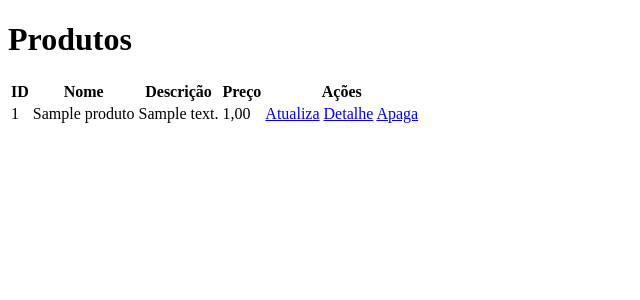
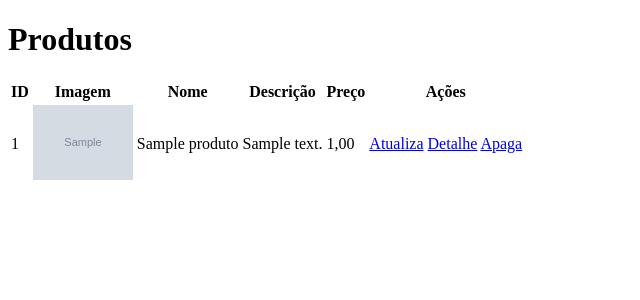
Before and after one commit to denes-rafael/erp, a Django app: page /produtos/ in a window 1280 px wide. Shown: the top 300 px of the page, without its empty margins (0-640 px from the left). Run offline with Django 5.2, Linux system fonts and the light colour scheme; tables that the repository leaves empty hold one stand-in row (values such as "Sample post"); grey boxes marked "Sample" are stand-in pictures.

Commit message:
Imagens - exibir

```diff
--- a/erp/templates/erp/produtos/atualiza.html
+++ b/erp/templates/erp/produtos/atualiza.html
@@ -7,8 +7,11 @@
   </head>
   <body>
     <h1>Atualizar Produto</h1>
-    <form method="post">
+    <form method="post" enctype="multipart/form-data">
       {% csrf_token %}
+      {% if produto.imagem %}
+        <img src="{{ produto.imagem.url }}" alt="{{ produto.nome }}" width="200px"/>
+      {% endif %}
       {{ form }}
       <button type="submit">Salvar</button>
     </form>
--- a/erp/templates/erp/produtos/detalhe.html
+++ b/erp/templates/erp/produtos/detalhe.html
@@ -8,7 +8,9 @@
   <body>
     {% if produto %}
       <h1>Detalhe do Produto</h1>
-
+      {% if produto.imagem %}
+        <img src="{{ produto.imagem.url }}" alt="{{ produto.nome }}" width="200px" />
+      {% endif %}
       <ul>
         <li>
           <b>Nome</b>: {{ produto.nome }}
--- a/erp/templates/erp/produtos/lista.html
+++ b/erp/templates/erp/produtos/lista.html
@@ -12,6 +12,7 @@
       <thead>
         <tr>
           <th>ID</th>
+          <th>Imagem</th>
           <th>Nome</th>
           <th>Descrição</th>
           <th>Preço</th>
@@ -23,6 +24,11 @@
         {% for produto in produtos %}
           <tr>
             <td>{{ produto.id }}</td>
+            <td>
+              {% if produto.imagem %}
+                <img src="{{ produto.imagem.url }}" alt="{{ produto.nome }}" width="100px"/>
+              {% endif %}
+            </td>
             <td>{{ produto.nome }}</td>
             <td>{{ produto.descricao }}</td>
             <td>{{ produto.preco }}</td>
```
